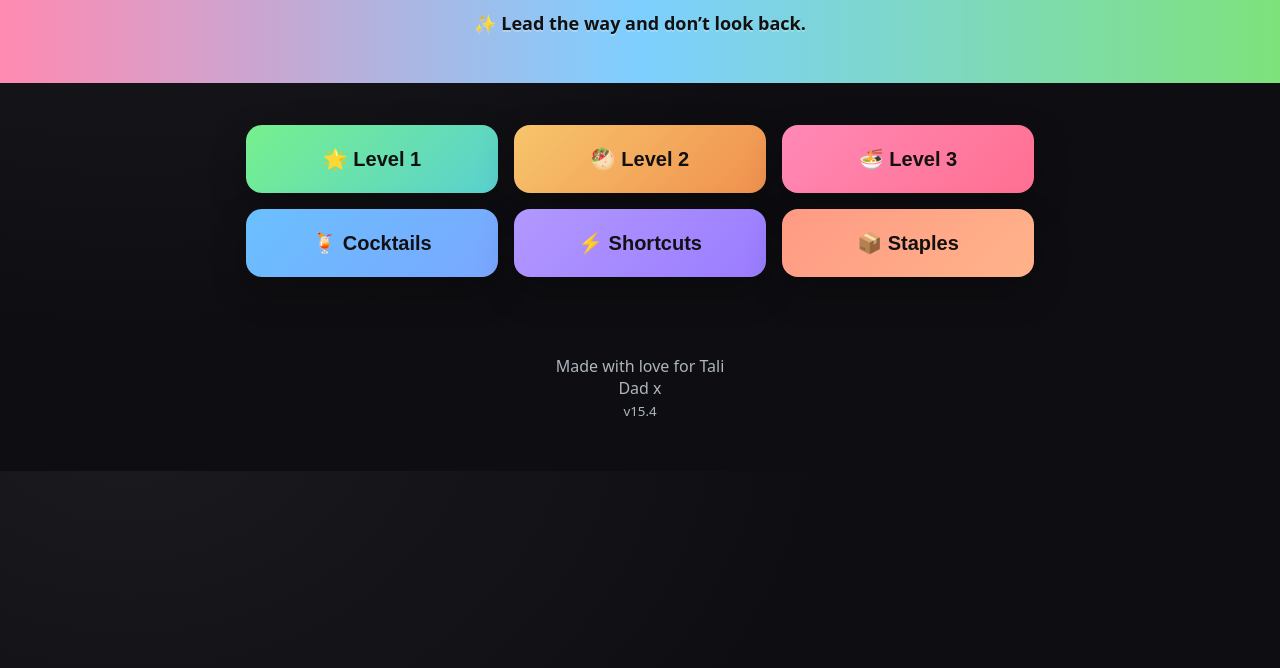
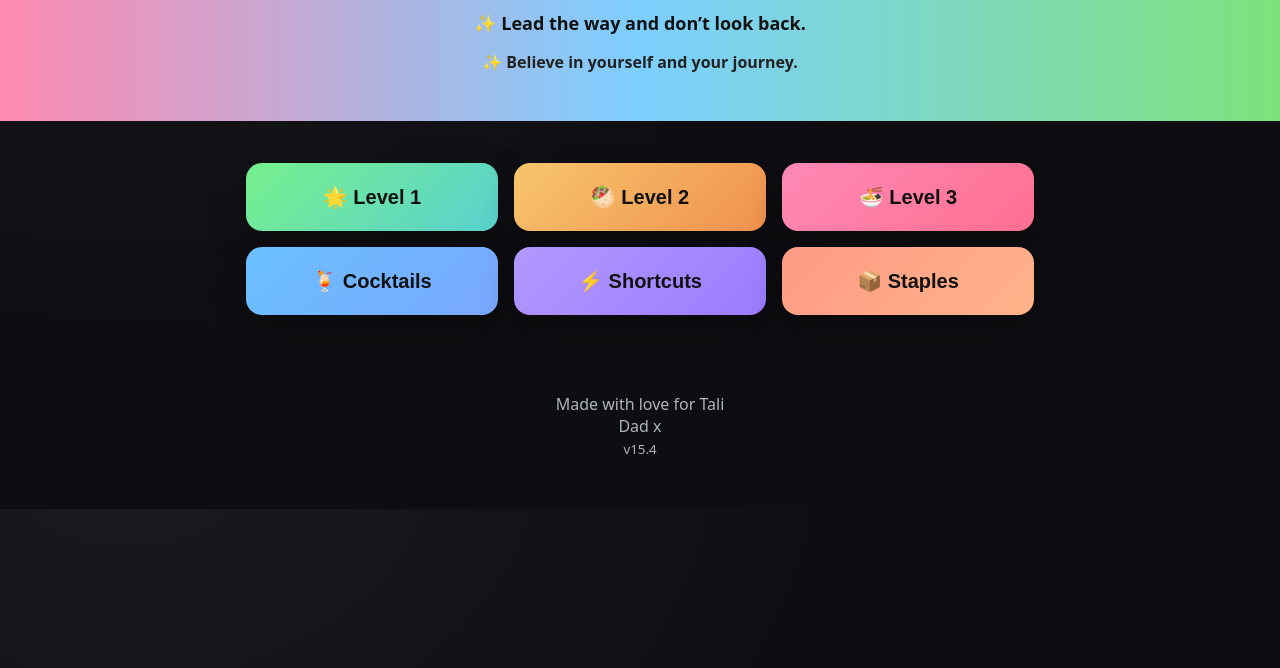
Before and after one commit to darenjgordon-sketch/Talirecipes, a plain HTML site: page index.html in a window 1280 px wide. Shown: the part 132-800 px from the top of the page. Drawn offline with Linux system fonts and the light colour scheme.

Commit message:
Add files via upload

```diff
--- a/index.html
+++ b/index.html
@@ -25,7 +25,8 @@
   }
   .hero h1{margin:0; font-size:34px; font-weight:900}
   .hero h2{margin:8px 0 0; font-size:20px; font-weight:700; opacity:.8}
-  .hero p{margin:14px auto 0; font-size:18px; font-weight:800; max-width:520px; text-shadow:0 2px 0 rgba(255,255,255,.25)}
+  .hero p{margin:14px auto 0; font-size:18px; font-weight:800; max-width:520px}
+  .affirmation{margin:16px auto 0; font-size:16px; font-weight:600; color:#222}
 
   /* Buttons grid */
   .grid{display:grid; gap:16px; grid-template-columns:repeat(2,minmax(0,1fr)); margin:22px 0 26px}
@@ -56,6 +57,7 @@
     <h1>Tali’s Uni Recipes</h1>
     <h2>Birmingham University</h2>
     <p>✨ Lead the way and don’t look back.</p>
+    <div class="affirmation" id="affirm"></div>
   </div>
 </header>
 
@@ -112,7 +114,18 @@
 </footer>
 
 <script>
-  // Simple navigation: show/hide home vs. panels
+  // Random affirmation on load
+  const affirmations = [
+    "🌟 You’ve got this, Tali.",
+    "💪 Every day you’re stronger.",
+    "🎉 Keep going, you’re smashing it.",
+    "🥗 Cooking is self-care.",
+    "✨ Believe in yourself and your journey."
+  ];
+  const choice = affirmations[Math.floor(Math.random()*affirmations.length)];
+  document.getElementById('affirm').textContent = choice;
+
+  // Navigation logic
   const home = document.getElementById('home');
   document.addEventListener('click', (e)=>{
     const open = e.target.closest('[data-open]');
```
